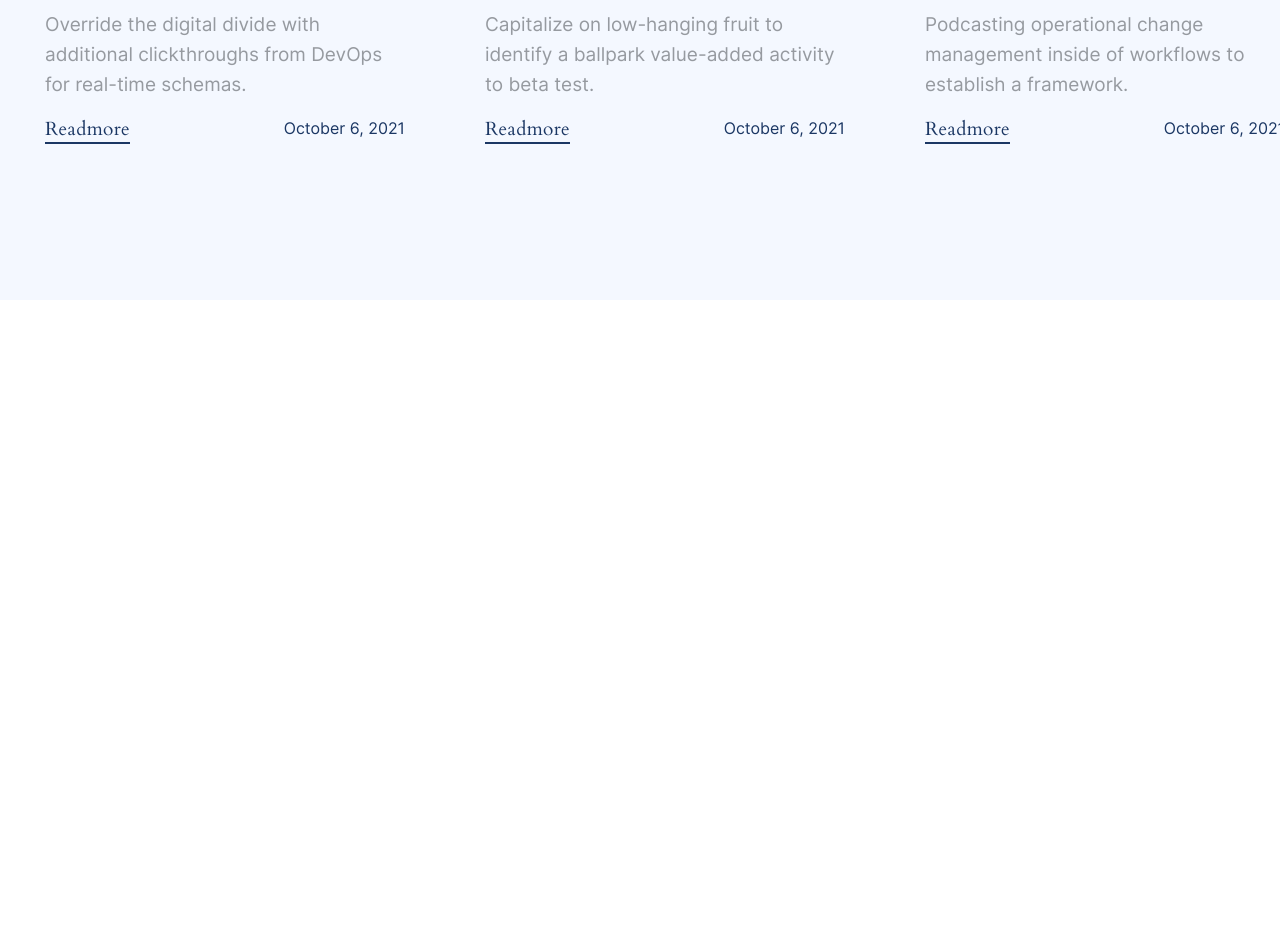
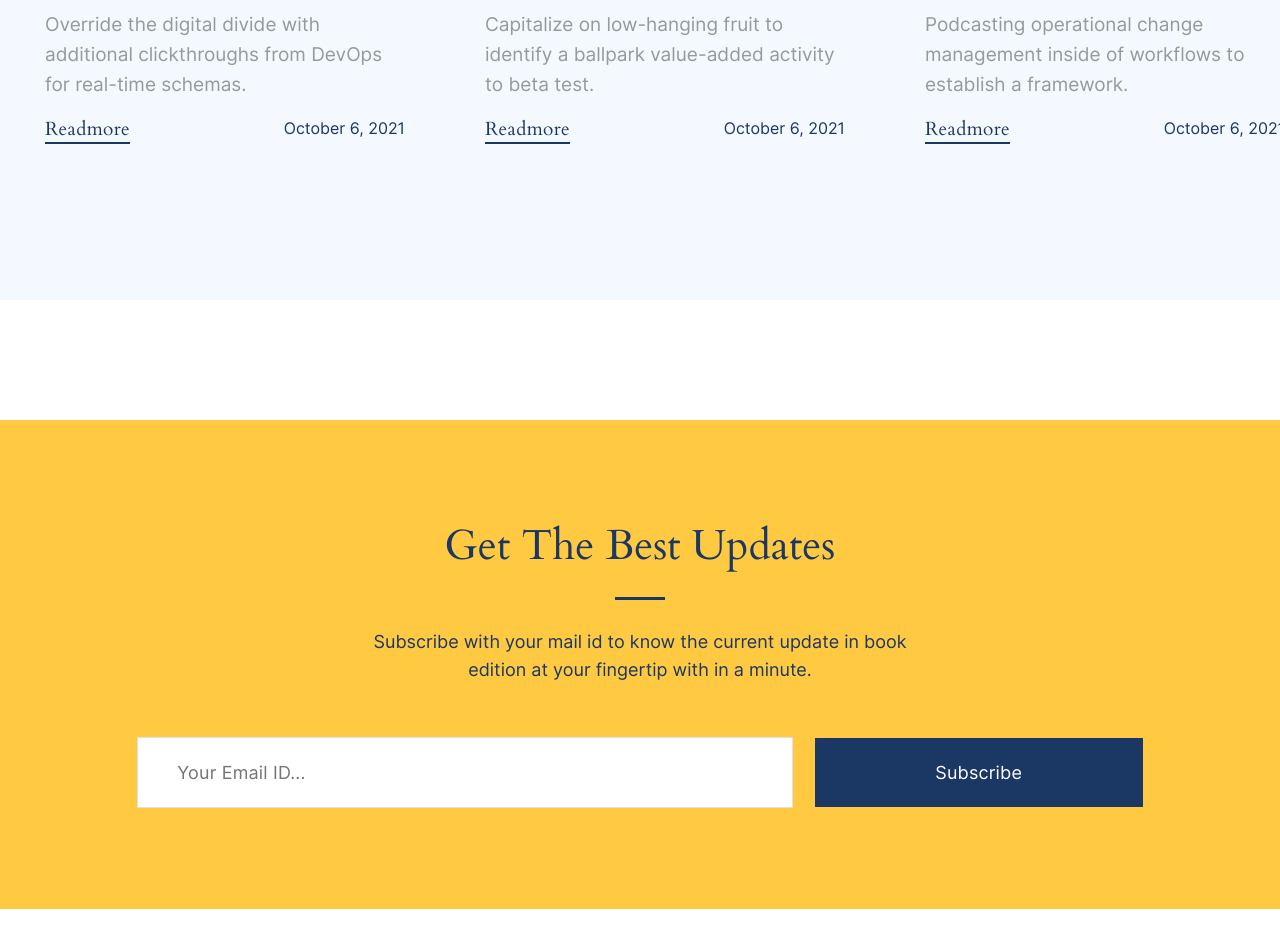
Before and after one commit to NadezhdaJS/Book-landing-page, a plain HTML site: page index.html in a window 1280 px wide. Shown: the part 7950-8898 px from the top of the page. Before the commit the page ends 8250 px from the top, so only its background shows below. Drawn offline with Linux system fonts and the light colour scheme.

Commit message:
improve: subscription form

```diff
--- a/css/style.css
+++ b/css/style.css
@@ -599,6 +599,67 @@ h1 {
   margin-right: 20px;
 }
 
+.subscribe {
+  display: flex;
+  height: 729px;
+  align-items: center;
+  text-align: center;
+}
+.subscribe__body {
+  background-color: #FFCA42;
+  height: 489px;
+  display: flex;
+  justify-content: center;
+  align-items: center;
+  width: 1300px;
+  display: flex;
+  flex-direction: column;
+}
+.subscribe__title {
+  font-size: 42px;
+  line-height: 50px;
+}
+.subscribe__desc {
+  font-size: 18px;
+  line-height: 28px;
+  color: #1B3764;
+  max-width: 550px;
+  text-align: center;
+  margin-top: 28px;
+}
+
+.subscribe-form {
+  margin-top: 53px;
+}
+.subscribe-form__btn {
+  height: 68.5px;
+  width: 328px;
+  border: 2px solid #1B3764;
+  border-radius: 0px;
+  background-color: #1B3764;
+  color: #FFFFFF;
+  font-size: 18px;
+  line-height: 31px;
+  letter-spacing: 0.18px;
+  cursor: pointer;
+}
+.subscribe-form__btn:hover {
+  background-color: #10274d;
+  transition: 0.5s;
+}
+.subscribe-form__input {
+  padding: 19px 20px 19px 39px;
+  background: #FFFFFF;
+  border: 1px solid #DCE1E9;
+  border-radius: 0px;
+  width: 656px;
+  font-size: 18px;
+  line-height: 31px;
+  letter-spacing: 0.18px;
+  color: #B4C7E7;
+  margin-right: 16px;
+}
+
 body {
   font-family: Inter;
   font-size: 19px;
@@ -719,6 +780,9 @@ body {
   margin: 0 auto;
   margin-top: 26px;
 }
+.line-blue {
+  background: #1B3764;
+}
 
 h2, h3 {
   font-family: "Cardo";
--- a/index.html
+++ b/index.html
@@ -584,7 +584,20 @@
         </div>
 </section>
 			<section class="subscribe">
-    <div class="__content-container">
+    <div class="subscribe__body __content-container">
+        <div class="subscribe__text">
+            <h2 class="subscribe__title main-title main-title-chapters">
+                Get The Best Updates
+            </h2>
+            <div class="line-reviews line-articles line-blue"></div>
+            <p class="subscribe__desc">
+                Subscribe with your mail id to know the current update in book edition at your fingertip with in a minute.
+            </p>
+        </div>
+        <div class="subscribe-form">
+            <input type="email" class="subscribe-form__input" placeholder="Your Email ID..."  />
+            <button class="subscribe-form__btn">Subscribe</button>
+        </div>
 
     </div>
 </section>
```
Also changed, not shown: css/style.min.css.
